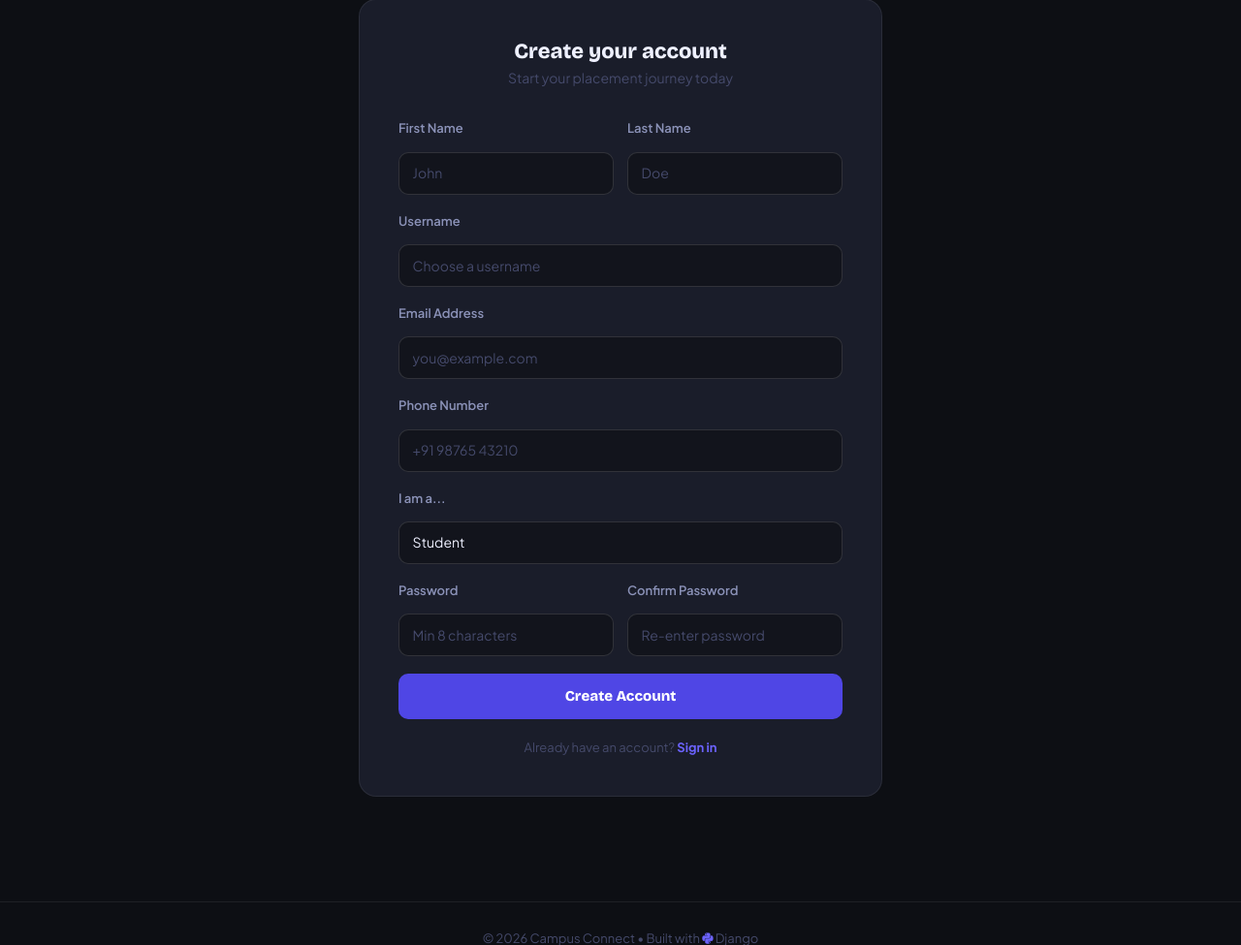
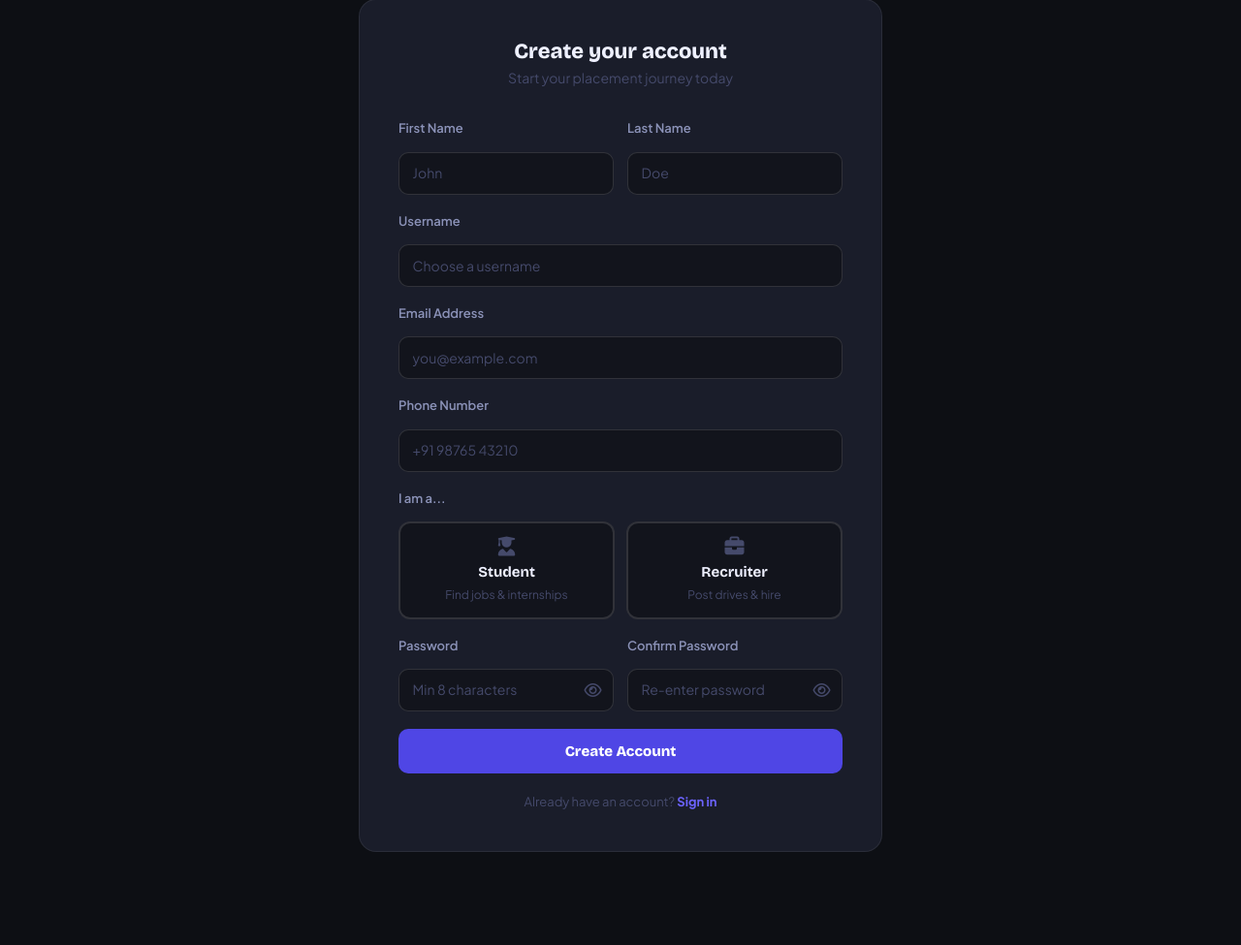
Before and after one commit to abhichalotra1/campus_connect, a Django app: page /accounts/register/ in a window 1280 px wide. Shown: the part 133-1108 px from the top of the page at 97% size. Run offline with Django 5.2, Linux system fonts and the light colour scheme; some web fonts are replaced.

Commit message:
Add show/hide password toggle and explicit role picker on signup

```diff
--- a/accounts/views.py
+++ b/accounts/views.py
@@ -32,6 +32,9 @@ def landing_view(request):
 def _validate_registration(data):
     """Return a list of error strings for the registration form data."""
     errors = []
+
+    if data['role'] not in ('student', 'recruiter'):
+        errors.append('Please choose whether you are a Student or a Recruiter.')
 
     username = data['username']
     if not username:
@@ -91,10 +94,11 @@ def register_view(request):
             'first_name': request.POST.get('first_name', '').strip(),
             'last_name':  request.POST.get('last_name', '').strip(),
             'phone':      request.POST.get('phone', '').strip(),
-            'role':       request.POST.get('role', 'student'),
+            'role':       request.POST.get('role', ''),
         }
+        # No silent default: a recruiter who skipped the choice must not become a student.
         if form['role'] not in ['student', 'recruiter']:
-            form['role'] = 'student'
+            form['role'] = ''
 
         errors = _validate_registration(form)
         if errors:
--- a/placements/tests.py
+++ b/placements/tests.py
@@ -166,8 +166,9 @@ class RegistrationValidationTests(TestCase):
         self.assertFalse(User.objects.filter(username='newuser').exists())
 
     def test_admin_role_cannot_be_self_assigned(self):
-        self.post(role='admin')
-        self.assertEqual(User.objects.get(username='newuser').role, 'student')
+        # An invalid role is now rejected outright instead of silently becoming 'student'.
+        self.assertEqual(self.post(role='admin').status_code, 200)
+        self.assertFalse(User.objects.filter(username='newuser').exists())
 
 
 class DriveExpiryTests(TestCase):
--- a/templates/accounts/register.html
+++ b/templates/accounts/register.html
@@ -60,6 +60,22 @@
   .auth-link { color: var(--primary2); font-weight: 700; text-decoration: none; transition: color 0.15s; }
   .auth-link:hover { color: var(--ink); }
 
+  .role-picker { display: grid; grid-template-columns: 1fr 1fr; gap: 12px; }
+  .role-opt { position: relative; cursor: pointer; margin: 0; }
+  .role-opt input { position: absolute; opacity: 0; width: 100%; height: 100%; top: 0; left: 0; margin: 0; pointer-events: none; }
+  .role-card {
+    display: flex; flex-direction: column; align-items: center; gap: 3px; text-align: center;
+    padding: 14px 10px; border-radius: 12px; background: var(--bg2);
+    border: 2px solid var(--border2); color: var(--ink2); transition: all 0.18s;
+  }
+  .role-card i { font-size: 20px; color: var(--ink3); margin-bottom: 2px; }
+  .role-card strong { font-family: var(--font-display); font-size: 15px; color: var(--ink); }
+  .role-card small { font-size: 12px; color: var(--ink3); }
+  .role-opt:hover .role-card { border-color: var(--primary); }
+  .role-opt input:checked + .role-card { border-color: var(--primary); background: var(--p-soft); }
+  .role-opt input:checked + .role-card i { color: var(--primary2); }
+  .role-opt input:focus-visible + .role-card { box-shadow: 0 0 0 3px var(--p-soft); }
+
   @media(max-width: 480px) { .form-row { grid-template-columns: 1fr; } }
 </style>
 
@@ -108,13 +124,27 @@
         <input type="tel" autocomplete="tel" name="phone" class="form-control" placeholder="+91 98765 43210" maxlength="15" value="{{ form.phone }}">
       </div>
 
-      <!-- Role Selection -->
+      <!-- Role Selection: both choices always visible, nothing pre-selected -->
       <div class="form-group">
-        <label class="form-label">I am a...</label>
-        <select name="role" class="form-select" required>
-          <option value="student" {% if form.role != 'recruiter' %}selected{% endif %}>Student</option>
-          <option value="recruiter" {% if form.role == 'recruiter' %}selected{% endif %}>Recruiter</option>
-        </select>
+        <span class="form-label" id="roleLabel">I am a...</span>
+        <div class="role-picker" role="radiogroup" aria-labelledby="roleLabel">
+          <label class="role-opt">
+            <input type="radio" name="role" value="student" required {% if form.role == 'student' %}checked{% endif %}>
+            <span class="role-card">
+              <i class="fa-solid fa-user-graduate"></i>
+              <strong>Student</strong>
+              <small>Find jobs &amp; internships</small>
+            </span>
+          </label>
+          <label class="role-opt">
+            <input type="radio" name="role" value="recruiter" required {% if form.role == 'recruiter' %}checked{% endif %}>
+            <span class="role-card">
+              <i class="fa-solid fa-briefcase"></i>
+              <strong>Recruiter</strong>
+              <small>Post drives &amp; hire</small>
+            </span>
+          </label>
+        </div>
       </div>
 
       <div class="form-row">
--- a/templates/partials/form_guard.html
+++ b/templates/partials/form_guard.html
@@ -5,8 +5,20 @@ Shared by base.html and dashboard_base.html.
       data-loading-text="Saving..." on the submit button.
    2. Scrolling the mouse wheel over a focused number field scrolls the page
       instead of silently changing the value.
+   3. Every password field gets a show/hide (eye) button. Opt out per field with
+      data-no-toggle.
 {% endcomment %}
 <style>
+.cc-pw { position: relative; width: 100%; display: block; }
+.cc-pw > input { padding-right: 2.7rem !important; width: 100%; }
+.cc-pw-btn {
+  position: absolute; top: 0; right: 0; height: 100%; width: 2.7rem;
+  display: flex; align-items: center; justify-content: center;
+  background: none; border: 0; cursor: pointer; color: var(--ink3, #8b90a8); border-radius: 0 10px 10px 0;
+}
+.cc-pw-btn:hover, .cc-pw-btn:focus-visible { color: var(--ink, #eef0ff); }
+.cc-pw-btn:focus-visible { outline: 2px solid var(--primary, #6366f1); outline-offset: -2px; }
+
 .cc-busy-overlay {
   position: fixed; inset: 0; z-index: 2000;
   display: none; align-items: center; justify-content: center;
@@ -35,6 +47,36 @@ Shared by base.html and dashboard_base.html.
     var a = document.activeElement;
     if (a && a.tagName === 'INPUT' && a.type === 'number' && a === e.target) a.blur();
   }, { passive: true });
+
+  // ── Show / hide password (eye button) ──
+  document.querySelectorAll('input[type="password"]:not([data-no-toggle])').forEach(function (input) {
+    var wrap = document.createElement('div');
+    wrap.className = 'cc-pw';
+    input.parentNode.insertBefore(wrap, input);
+    wrap.appendChild(input);
+
+    var btn = document.createElement('button');
+    btn.type = 'button';
+    btn.className = 'cc-pw-btn';
+    btn.setAttribute('aria-label', 'Show password');
+    btn.setAttribute('aria-pressed', 'false');
+    btn.innerHTML = '<i class="fa-regular fa-eye"></i>';
+    wrap.appendChild(btn);
+
+    function setVisible(show) {
+      input.type = show ? 'text' : 'password';
+      btn.setAttribute('aria-pressed', show ? 'true' : 'false');
+      btn.setAttribute('aria-label', show ? 'Hide password' : 'Show password');
+      btn.innerHTML = '<i class="fa-regular ' + (show ? 'fa-eye-slash' : 'fa-eye') + '"></i>';
+    }
+    btn.addEventListener('click', function () {
+      setVisible(input.type === 'password');
+      input.focus();
+    });
+    // Never leave a password visible after submit or when the page is restored from cache.
+    if (input.form) input.form.addEventListener('submit', function () { setVisible(false); });
+    window.addEventListener('pageshow', function () { setVisible(false); });
+  });
 
   // ── Loading state + double-submit guard ──
   var busyForms = [];
```
Also changed, not shown: accounts/test_findings_fixes.py (+37 -0 lines).
